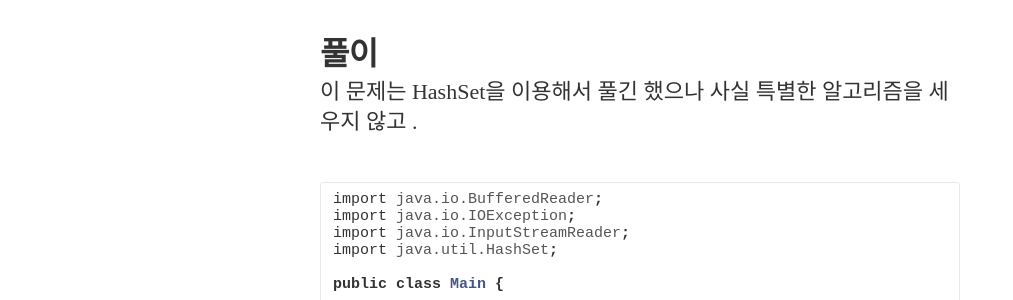
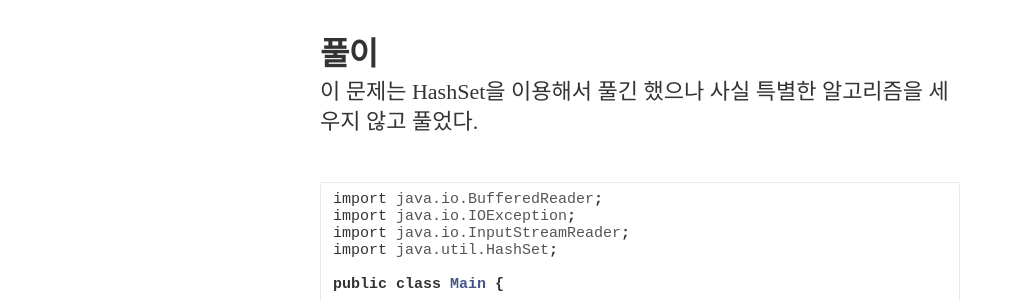
Before and after one commit to pss407/pss407.github.io, a Jekyll site: the page built from _posts/2020-04-26-백준#1043.md, in a window 1280 px wide and 900 px high, scrolled down 2378 px. Shown: the part 181-481 px from the top of the window, without its empty margins (0-1013 px from the left). Built offline with Jekyll 4.4.1, drawn with Linux system fonts in a browser that asks for light colours; nearby versions of some CDN libraries; some web fonts are replaced.

Commit message:
Update 2020-04-26-백준#1043.md

````diff
--- a/_posts/2020-04-26-백준#1043.md
+++ b/_posts/2020-04-26-백준#1043.md
@@ -52,7 +52,7 @@ N, M은 50 이하의 자연수이고, 진실을 아는 사람의 수와 각 파
 풀이
 --------------------------
 
-이 문제는 HashSet을 이용해서 풀긴 했으나 사실 특별한 알고리즘을 세우지 않고 .
+이 문제는 HashSet을 이용해서 풀긴 했으나 사실 특별한 알고리즘을 세우지 않고 풀었다.
 
 ```java
 import java.io.BufferedReader;
````
